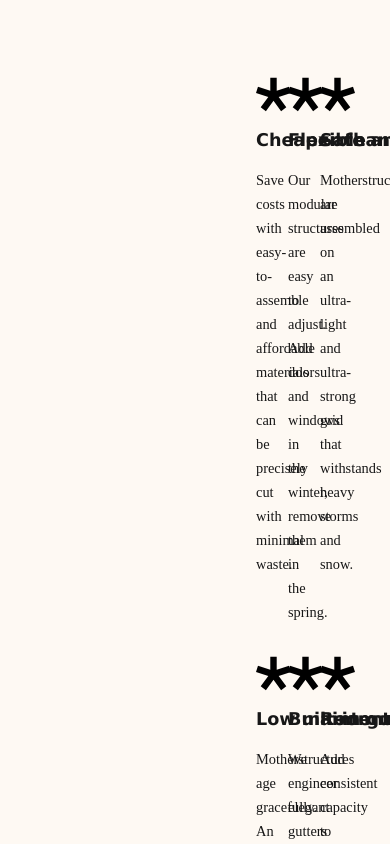
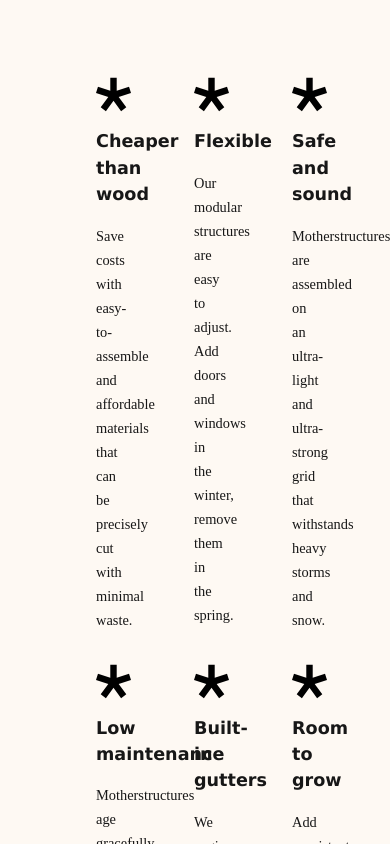
Before and after one commit to ElisNz/motherstructures, a Next.js app: page / in a window 390 px wide. Shown: the part 2500-3344 px from the top of the page. Built offline with nearby package versions, Linux system fonts and the light colour scheme.

Commit message:
quick responsivity fix for flexbox

```diff
--- a/src/app/(pages)/projects/page.tsx
+++ b/src/app/(pages)/projects/page.tsx
@@ -90,7 +90,7 @@ export default function Projects() {
               </div>
               <div className="h-fit flex flex-row py-lg">
 {/*                   <h2>Our Projects</h2> */}
-                  <div className="h-fit flex flex-wrap gap-4">
+                  <div className="h-fit flex flex-wrap gap-4 justify-center">
                       {projects.map((project, index) => (
                           <ProjectCard key={index} {...project} />
                       ))}
--- a/src/app/page.tsx
+++ b/src/app/page.tsx
@@ -75,56 +75,56 @@ export default function Home() {
                         className="lg:rounded-sm object-fit"
                     />
             </div>
-            <div className="mx-xl my-lg">
+            <div className="mx-lg xl:mx-xl my-lg">
                 <ul className="grid grid-cols-3 gap-8 justify-center">
-                    <li className="flex flex-col gap-4 px-md leading-6">
+                    <li className="flex flex-col gap-4 px-md">
                         <Asterisk />
-                        <h3 className="font-[Verdana] font-bold text-nowrap">Cheaper than wood</h3>
-                        <p className="text-[0.9rem]">
+                        <h3 className="font-[Verdana] font-bold">Cheaper than wood</h3>
+                        <p className="text-[0.9rem] leading-6">
                             Save costs with easy-to-assemble and affordable
                             materials that can be precisely cut with minimal
                             waste.
                         </p>
                     </li>
-                    <li className="flex flex-col gap-4 px-md leading-6">
+                    <li className="flex flex-col gap-4 px-md">
                         <Asterisk />
-                        <h3 className="font-[Verdana] font-bold text-nowrap">Flexible</h3>
-                        <p className="text-[0.9rem]">
+                        <h3 className="font-[Verdana] font-bold">Flexible</h3>
+                        <p className="text-[0.9rem] leading-6">
                             Our modular structures are easy to adjust. Add doors
                             and windows in the winter, remove them in the
                             spring.
                         </p>
                     </li>
-                    <li className="flex flex-col gap-4 px-md leading-6">
+                    <li className="flex flex-col gap-4 px-md">
                         <Asterisk />
-                        <h3 className="font-[Verdana] font-bold text-nowrap">Safe and sound</h3>
-                        <p className="text-[0.9rem]">
+                        <h3 className="font-[Verdana] font-bold">Safe and sound</h3>
+                        <p className="text-[0.9rem] leading-6">
                             Motherstructures are assembled on an ultra-light and
                             ultra-strong grid that withstands heavy storms and
                             snow.
                         </p>
                     </li>
-                    <li className="flex flex-col gap-4 px-md leading-6">
+                    <li className="flex flex-col gap-4 px-md">
                         <Asterisk />
-                        <h3 className="font-[Verdana] font-bold text-nowrap">Low maintenance</h3>
-                        <p className="text-[0.9rem]">
+                        <h3 className="font-[Verdana] font-bold">Low maintenance</h3>
+                        <p className="text-[0.9rem] leading-6">
                             Motherstructures age gracefully. An annual powerwash
                             is all you need to keep them in ship shape.
                         </p>
                     </li>
-                    <li className="flex flex-col gap-4 px-md leading-6">
+                    <li className="flex flex-col gap-4 px-md">
                         <Asterisk />
-                        <h3 className="font-[Verdana] font-bold text-nowrap">Built-in gutters</h3>
-                        <p className="text-[0.9rem]">
+                        <h3 className="font-[Verdana] font-bold">Built-in gutters</h3>
+                        <p className="text-[0.9rem] leading-6">
                             We engineer elegant gutters that guide the water
                             along the structure and are easy to reach and clean.
                             The water runoff feeds plants.
                         </p>
                     </li>
-                    <li className="flex flex-col gap-4 px-md leading-6">
+                    <li className="flex flex-col gap-4 px-md">
                         <Asterisk />
-                        <h3 className="font-[Verdana] font-bold text-nowrap">Room to grow</h3>
-                        <p className="text-[0.9rem]">
+                        <h3 className="font-[Verdana] font-bold">Room to grow</h3>
+                        <p className="text-[0.9rem] leading-6">
                             Add consistent capacity to your business or expand
                             your home with a space that acts as a hybrid between
                             the indoors and outdoors.{' '}
```
